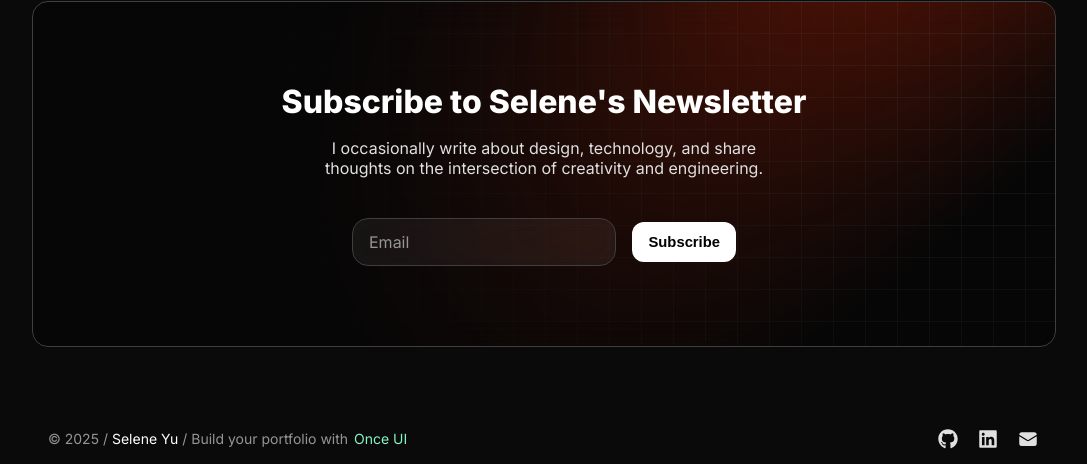
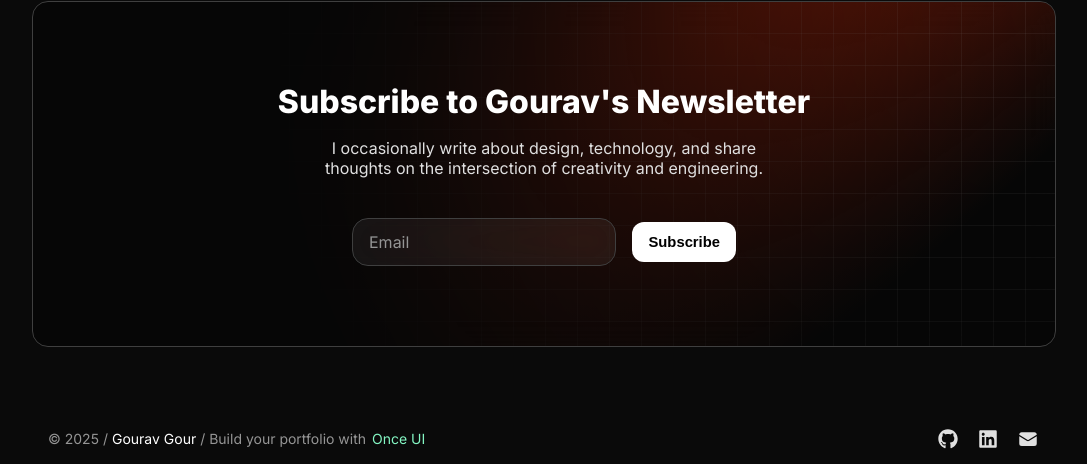
Before and after one commit to gourav4947-king/portfolio, a Next.js app: page / in a window 1280 px wide. Shown: the part 3212-3676 px from the top of the page, without its empty margins (96-1183 px from the left). Built offline with nearby package versions, Linux system fonts and the light colour scheme.

Commit message:
Update content.js

```diff
--- a/src/app/resources/content.js
+++ b/src/app/resources/content.js
@@ -1,8 +1,8 @@
 import { InlineCode } from "@/once-ui/components";
 
 const person = {
-  firstName: "Selene",
-  lastName: "Yu",
+  firstName: "Gourav",
+  lastName: "Gour",
   get name() {
     return `${this.firstName} ${this.lastName}`;
   },
@@ -44,7 +44,7 @@ const social = [
   {
     name: "Email",
     icon: "email",
-    link: "mailto:example@gmail.com",
+    link: "gouravgour937@gmail.com",
   },
 ];
 
@@ -94,7 +94,7 @@ const about = {
       {
         company: "FLY",
         timeframe: "2022 - Present",
-        role: "Senior Design Engineer",
+        role: "Ethical Hacker",
         achievements: [
           <>
             Redesigned the UI/UX for the FLY platform, resulting in a 20% increase in user
```
